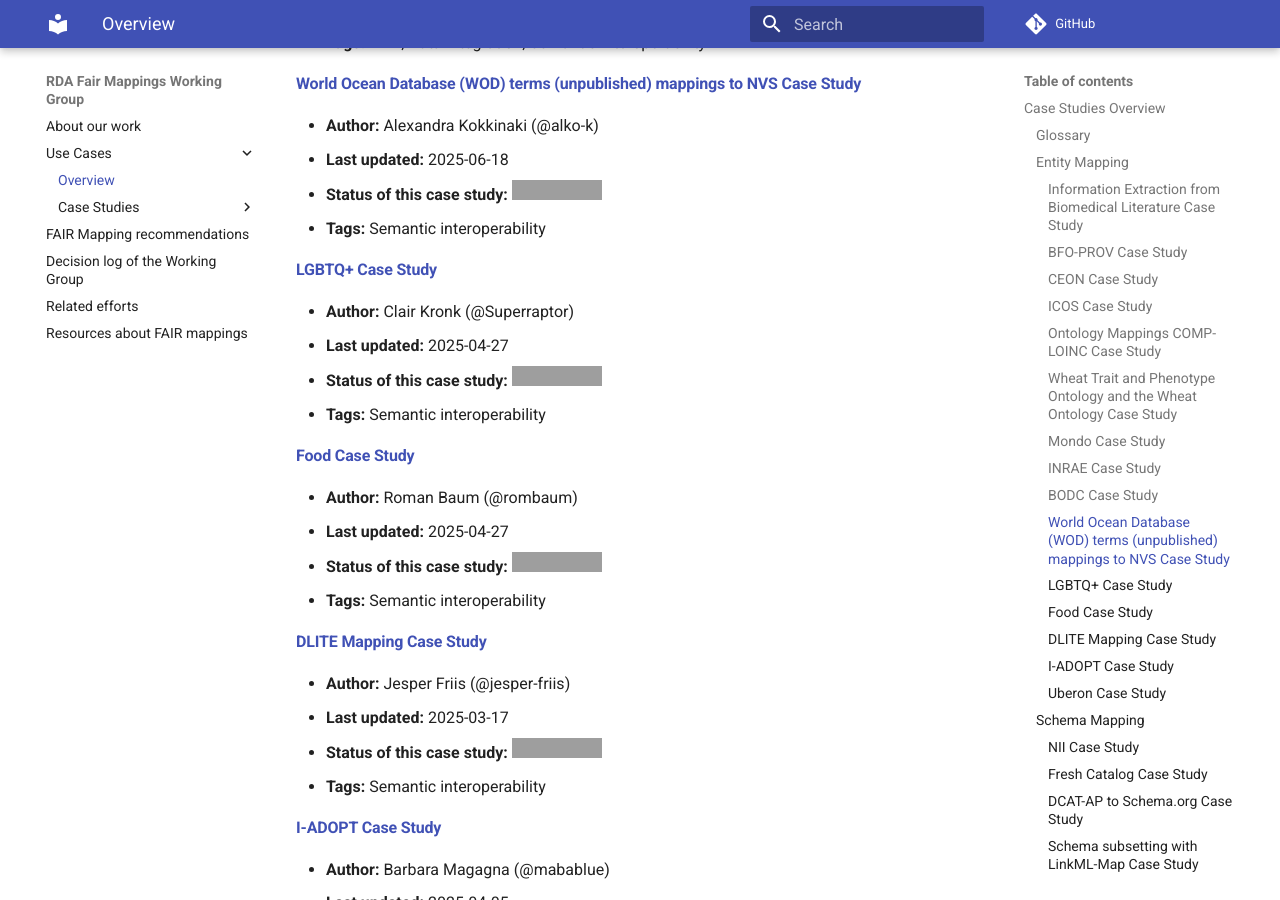
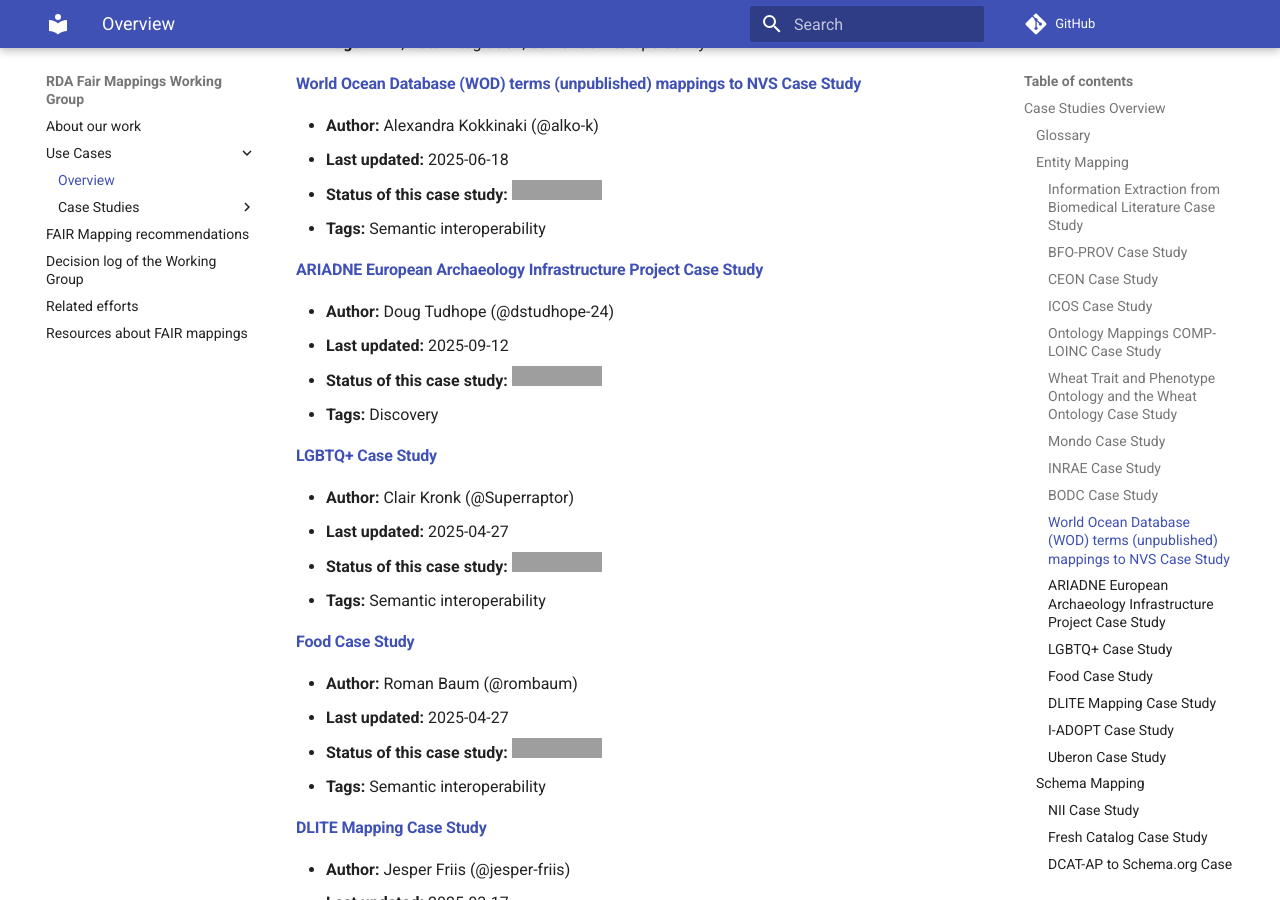
Before and after one commit to mapping-commons/rda-fair-mappings, an MkDocs documentation site: the page built from docs/use-cases.md, in a window 1280 px wide and 900 px high, scrolled down 2175 px. Built offline with MkDocs 1.6.1 and Material for MkDocs 9.7.7, drawn with Linux system fonts in a browser that asks for light colours; comment, search, counter and statistics services are not loaded; grey boxes are pictures that could not be loaded.

Commit message:
[create-pull-request] automated change

```diff
--- a/docs/use-cases.md
+++ b/docs/use-cases.md
@@ -93,6 +93,14 @@
 - **Last updated:** 2025-06-18
 - **Status of this case study:** ![Status](https://img.shields.io/badge/Draft-yellow)
 - **Tags:** Semantic interoperability
+
+
+#### [ARIADNE European Archaeology Infrastructure Project Case Study](case-study/case-study-ariadne.md)
+
+- **Author:** Doug Tudhope (@dstudhope-24)
+- **Last updated:** 2025-09-12
+- **Status of this case study:** ![Status](https://img.shields.io/badge/Draft-yellow)
+- **Tags:** Discovery
 
 
 #### [LGBTQ+ Case Study](case-study/case-study-lgbtq.md)
```
Also changed, not shown: docs/case-study/case-study-ariadne.md (added, +67 -0 lines).
